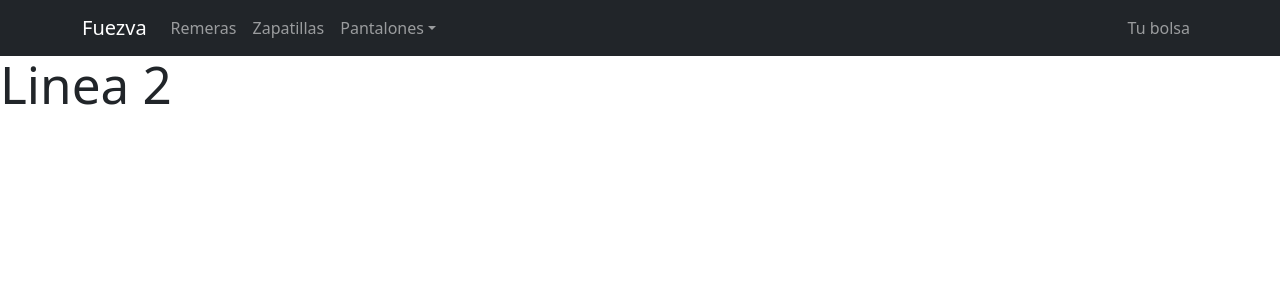
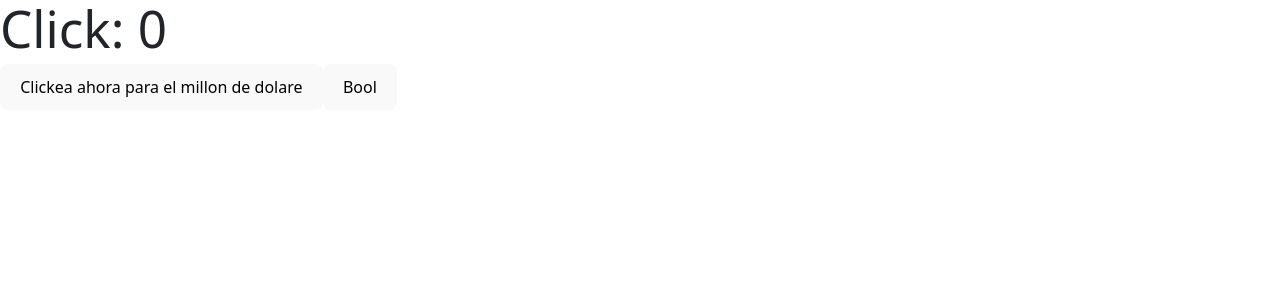
Before and after one commit to Fprobaos/React-JS-Fuezva, a React (Vite) app: page / in a window 1280 px wide. Shown: the top 300 px of the page. Built offline with nearby package versions, Linux system fonts and the light colour scheme.

Commit message:
Componentes2

```diff
--- a/src/App.jsx
+++ b/src/App.jsx
@@ -1,19 +1,48 @@
-import { useState, useEffect } from 'react';
-import NavBar from '../componentes/Navbar/NavBar';
+import {useEffect, useState} from 'react'
+import 'bootstrap/dist/css/bootstrap.min.css';
 
-import 'bootstrap/dist/css/bootstrap.min.css';
-import ItemListContainer from '../componentes/ItemListContainer/ItemListContainer';
+function App(){
+
+  const [count, setcount] = useState(0) // [estado, funcionCambiarEstado]
+  const [bool, setBool] = useState(false)
+  // console.log(count)
+  // let count = 0
+
+  useEffect(() => {
+    console.log('Se ejecuta siempre')
+  })
+
+  useEffect(() => {
+    console.log('llamada al fetch 1')
+  },[])
 
 
+  useEffect(() => {
+    console.log('llamada a la api 2')
+  }, [bool])
 
-function App(props){
+  const handleBool = () => {
+    setBool(!bool)
+
+  }
+
+  const handleCount = () => {
+    setcount(count + 1)
+
+  }
+
+
+  console.log('Antes 1')
 
     return(
       <>
-        <NavBar />
-        <ItemListContainer saludo = 'Linea 2' />
+
+      <h1>Click: {count}</h1>
+      <button onClick={handleCount}>Clickea ahora para el millon de dolare</button>
+      <button onClick={handleBool}>Bool</button>
       </>
-    )
+
+      )
 }
 
 
```
Also changed, not shown: src/componentes/Formulario/formulario.jsx (added, +11 -0 lines), src/componentes/Homecontainer/Homecontainer.jsx (added, +19 -0 lines), src/componentes/Titulo/Titulo.jsx (added, +15 -0 lines), src/componentes/CartLogo/CartLogo.jsx (added), src/componentes/ItemListContainer/ItemListContainer.jsx (renamed from componentes/ItemListContainer/ItemListContainer.jsx), src/componentes/Navbar/NavBar.jsx (renamed from componentes/Navbar/NavBar.jsx), src/componentes/componenteclase/Componenteclase.jsx (added).
